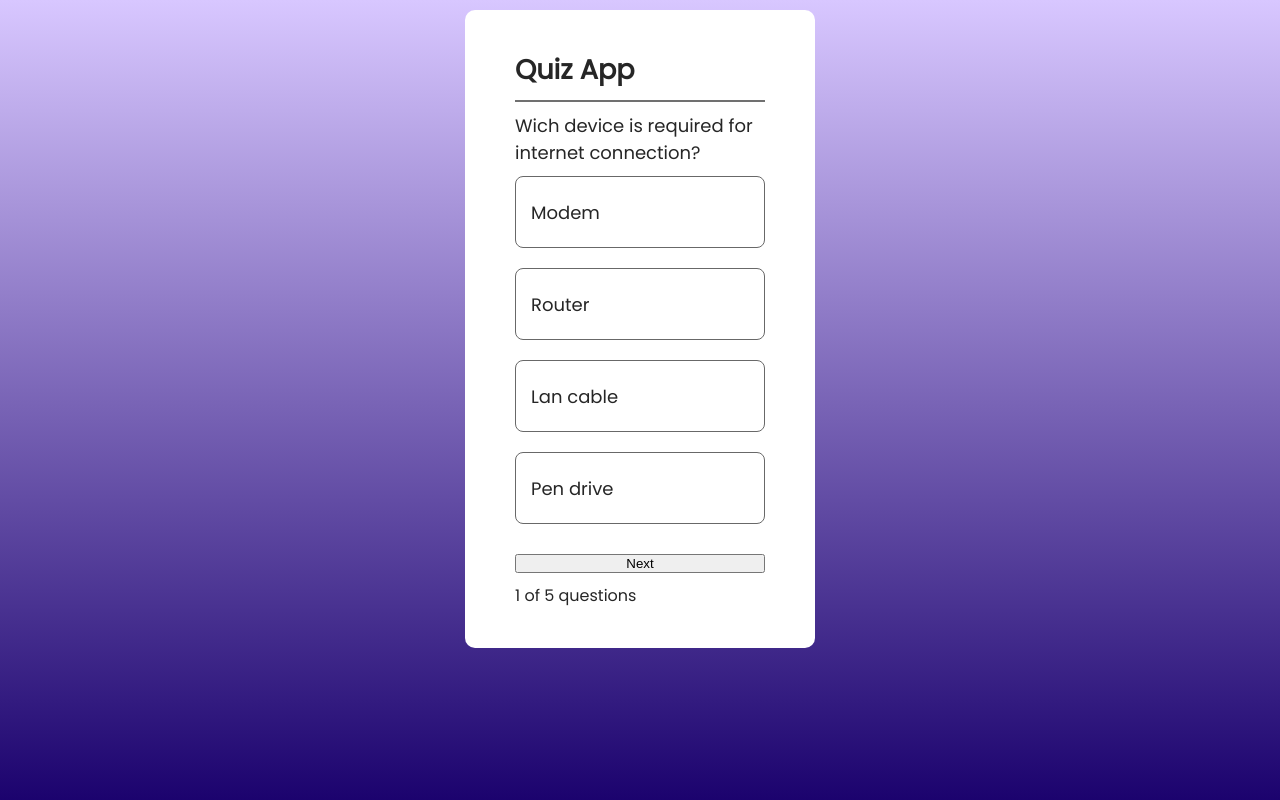
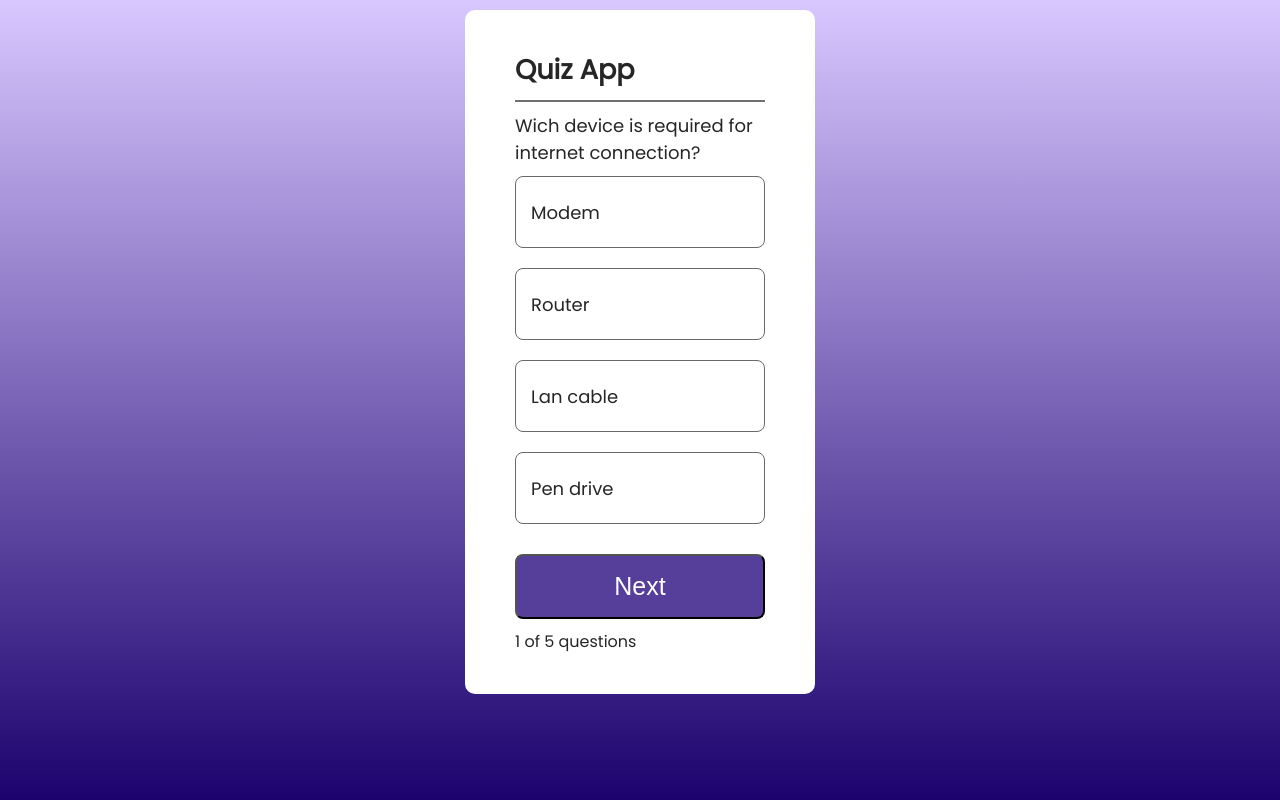
Before and after one commit to francescosave/quiz-app, a React (Vite) app: page / in a window 1280 px wide. Shown: the top 800 px of the page. Built offline with nearby package versions, Linux system fonts and the light colour scheme.

Commit message:
feat: stylized button next of quiz Component

```diff
--- a/src/Components/Quiz.css
+++ b/src/Components/Quiz.css
@@ -38,3 +38,15 @@
      cursor: pointer;
 
  }
+
+ .container button {
+    margin: auto;
+    width: 250px;
+    height: 65px;
+    background: #553f9a;
+    color: #fff;
+    font-size: 25px;
+    font-weight: 500;
+    border-radius: 8px;
+    cursor: pointer;
+}
```
